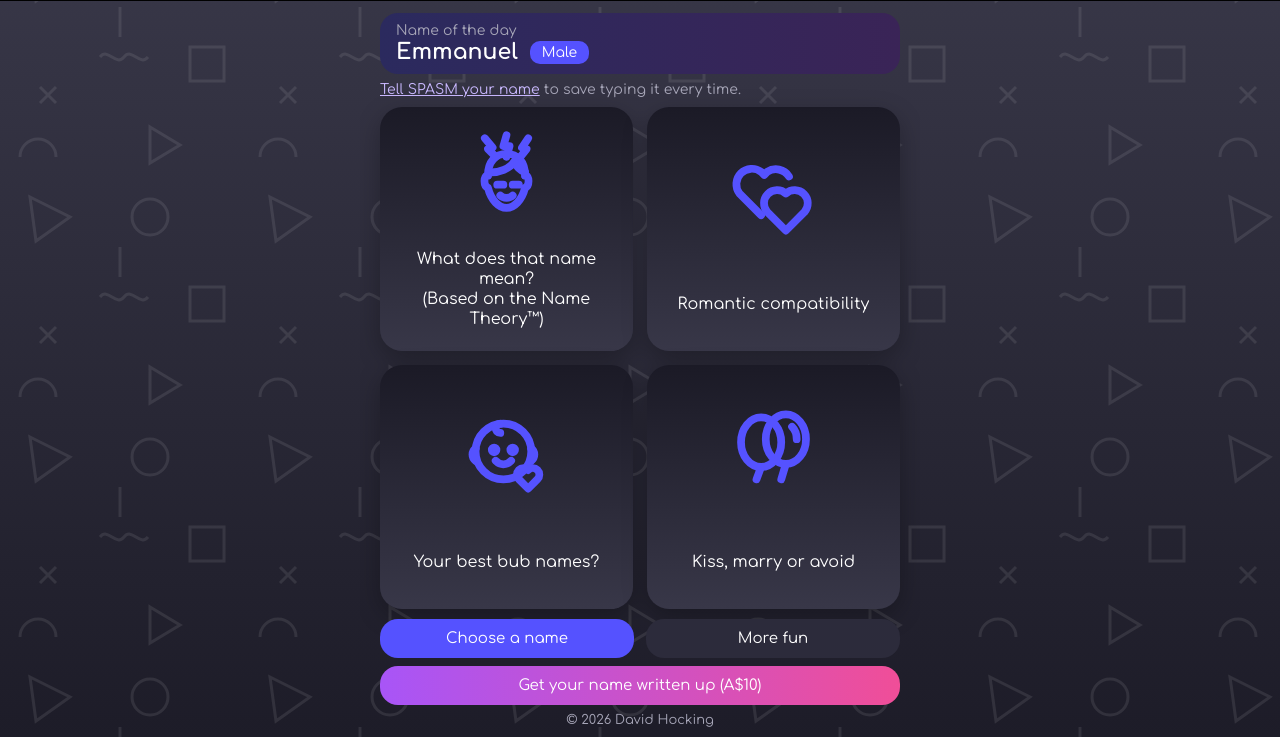
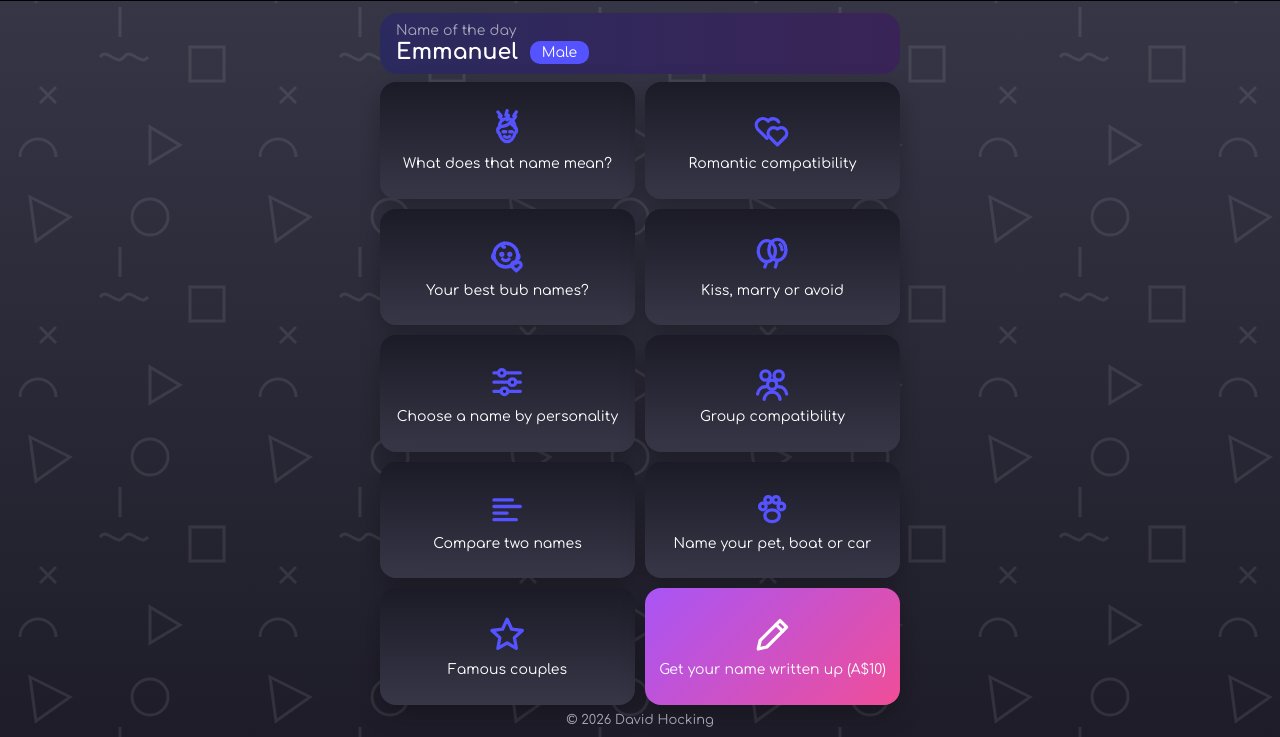
Before and after one commit to maxi8765/Spasm, a website with bundled scripts: page public/index.html in a window 1280 px wide. Shown: the part 63-800 px from the top of the page. Built offline with nearby package versions, Linux system fonts and the light colour scheme.

Commit message:
Home screen: every feature as a tile on one screen
Co-Authored-By: Claude Opus 5.5 <noreply@anthropic.com>
Claude-Session: https://claude.ai/code/session_0197JY2Pbpr59gu63pVE9R4L

```diff
--- a/public/css/app.css
+++ b/public/css/app.css
@@ -285,3 +285,12 @@ main.home .custom-link { margin: 8px 0 0; background: linear-gradient(90deg, var
 
 main.home .home-more .btn, main.home .custom-link { padding: 11px 6px; font-size: 15px; white-space: nowrap; overflow: hidden; text-overflow: ellipsis; }
 @media (max-height: 700px) { main.home .home-more .btn, main.home .custom-link { padding: 9px 6px; font-size: 14px; } main.home .tile { font-size: 14px; } }
+
+/* home: every feature as a tile, all on one screen */
+main.home .home-grid { grid-template-rows: repeat(5, 1fr); gap: 10px; }
+main.home .home-grid .tile { padding: 8px 8px; justify-content: center; gap: 6px; font-size: 14px; line-height: 1.2; border-radius: 16px; color: var(--blue); }
+main.home .home-grid .tile span { color: #fff; }
+main.home .home-grid .tile svg { height: 42%; max-height: 64px; width: auto; }
+main.home .home-grid .tile.paid { background: linear-gradient(135deg, var(--purple), var(--pink)); color: #fff; }
+.daily-me { margin-left: auto; color: var(--muted); font-size: 13px; }
+@media (max-height: 700px) { main.home .home-grid .tile { font-size: 12.5px; gap: 4px; } main.home .daily { padding: 6px 14px; } main.home .daily-n { font-size: 19px; } main.home .home-grid { gap: 8px; } }
--- a/public/js/app.js
+++ b/public/js/app.js
@@ -269,17 +269,21 @@ function home() {
   setBar({ help: 'home', share: sharer('What does your name say about you?', 'SPASM describes your personality just from your name, rates the romantic compatibility of any two people, suggests baby names and tells you who to kiss, marry or avoid.', location.origin + '/') });
   const me = meRecord(), nd = E.nameOfDay();
   view.className = 'home';
+  const tiles = [
+    ['#/meaning', ICON.head, 'What does that name mean?'],
+    ['#/compat', ICON.hearts, 'Romantic compatibility'],
+    ['#/bub', ICON.baby, 'Your best bub names?'],
+    ['#/kma', ICON.balloons, 'Kiss, marry or avoid'],
+    ['#/choose', ICON.sliders, 'Choose a name by personality'],
+    ['#/group', ICON.group, 'Group compatibility'],
+    ['#/compare', ICON.bars, 'Compare two names'],
+    ['#/pet', ICON.paw, 'Name your pet, boat or car'],
+    ['#/famous', ICON.star, 'Famous couples'],
+    ['#/custom', ICON.pen, `Get your name written up${STRIPE_LINK ? ` (${PRICE})` : ''}`, 'paid'],
+  ];
   view.innerHTML = `
-  <a class="daily" href="#/meaning/${nd.g}/${enc(nd.n)}"><span class="daily-k">Name of the day</span><span class="daily-n">${esc(nd.n)}</span><span class="tag ${nd.g}">${GLABEL[nd.g]}</span></a>
-  ${me ? `<p class="hello">Hi ${esc(me.n)}. <a href="#/meaning/${me.g}/${enc(me.n)}">Your name</a> &middot; <a href="#/me">change</a></p>` : `<p class="hello"><a href="#/me">Tell SPASM your name</a> to save typing it every time.</p>`}
-  <div class="grid">
-    <a class="tile" href="#/meaning" style="color:var(--blue)">${ICON.head}<span style="color:#fff">What does that name mean?<br>(Based on the Name Theory&trade;)</span></a>
-    <a class="tile" href="#/compat" style="color:var(--blue)">${ICON.hearts}<span style="color:#fff">Romantic compatibility</span></a>
-    <a class="tile" href="#/bub" style="color:var(--blue)">${ICON.baby}<span style="color:#fff">Your best bub names?</span></a>
-    <a class="tile" href="#/kma" style="color:var(--blue)">${ICON.balloons}<span style="color:#fff">Kiss, marry or avoid</span></a>
-  </div>
-  <div class="btn-row home-more"><a class="btn slim" href="#/choose">Choose a name</a><a class="btn slim secondary" href="#/more">More fun</a></div>
-  <a class="btn slim custom-link" href="#/custom">Get your name written up${STRIPE_LINK ? ` (${PRICE})` : ''}</a>
+  <a class="daily" href="#/meaning/${nd.g}/${enc(nd.n)}"><span class="daily-k">Name of the day</span><span class="daily-n">${esc(nd.n)}</span><span class="tag ${nd.g}">${GLABEL[nd.g]}</span>${me ? `<span class="daily-me">Hi ${esc(me.n)}</span>` : ''}</a>
+  <div class="grid home-grid">${tiles.map(([h, ic, t, cls]) => `<a class="tile${cls ? ' ' + cls : ''}" href="${h}">${ic}<span>${esc(t)}</span></a>`).join('')}</div>
   <p class="copy">&copy; 2026 David Hocking</p>`;
 }
 
@@ -1000,7 +1004,7 @@ boot().catch(() => { view.innerHTML = '<p class="loading">Could not load SPASM.
 // ---------- updates ----------
 // Installed copies check for a new release whenever they're opened or brought back to the front.
 // Run scripts/bump_version.py on each release; it updates APP_VERSION, version.json and the cache name together.
-const APP_VERSION = 22;
+const APP_VERSION = 23;
 let updateShown = false;
 function showUpdate() {
   if (updateShown) return;
--- a/public/js/icons.js
+++ b/public/js/icons.js
@@ -13,5 +13,11 @@ export const ICON = {
   kiss: s('<path d="M8 32c6-8 14-12 18-9 3 2 3 2 6 0s3-2 6 0c4-3 12 1 18 9-6 9-14 13-24 13S14 41 8 32z"/><path d="M8 32c10 2 18 2 24 0s14-2 24 0"/>', 'stroke-width="3.5"'),
   ring: s('<circle cx="32" cy="40" r="15"/><path d="m24 14 8-8 8 8-8 10z"/>', 'stroke-width="3.5"'),
   avoid: s('<circle cx="32" cy="32" r="22"/><path d="m16 16 32 32"/>', 'stroke-width="4"'),
+  sliders: s('<path d="M12 18h40M12 32h40M12 46h40"/><circle cx="24" cy="18" r="5" fill="#1b1a26"/><circle cx="40" cy="32" r="5" fill="#1b1a26"/><circle cx="28" cy="46" r="5" fill="#1b1a26"/>', 'stroke-width="4"'),
+  group: s('<circle cx="22" cy="22" r="7"/><circle cx="42" cy="22" r="7"/><circle cx="32" cy="36" r="7"/><path d="M10 50c1-7 6-11 12-11M54 50c-1-7-6-11-12-11M20 58c1-7 6-11 12-11s11 4 12 11"/>', 'stroke-width="3.5"'),
+  bars: s('<path d="M12 18h28M12 28h40M12 38h20M12 48h34"/>', 'stroke-width="5"'),
+  paw: s('<ellipse cx="32" cy="42" rx="11" ry="9"/><circle cx="18" cy="28" r="5"/><circle cx="26" cy="18" r="5"/><circle cx="38" cy="18" r="5"/><circle cx="46" cy="28" r="5"/>', 'stroke-width="3.5"'),
+  star: s('<path d="m32 8 7 15 16 2-12 11 3 16-14-8-14 8 3-16L9 25l16-2z"/>', 'stroke-width="3.5"'),
+  pen: s('<path d="M44 10 54 20 24 50l-13 3 3-13z"/><path d="m38 16 10 10"/>', 'stroke-width="3.5"'),
   refresh: s('<path d="M50 30a18 18 0 1 0-5 13"/><path d="M50 14v16H34"/>', 'stroke-width="4"'),
 };
--- a/public/sw.js
+++ b/public/sw.js
@@ -1,5 +1,5 @@
 // Offline support: cache the shell and data files as they are used.
-const CACHE = 'spasm-v22';
+const CACHE = 'spasm-v23';
 const SHELL = ['/', '/index.html', '/css/app.css', '/js/app.js', '/js/engine.js', '/js/help.js', '/js/icons.js', '/js/share.js', '/js/i18n.js',
   '/img/logo.png', '/fonts/comfortaa-latin-400-normal.woff2', '/fonts/comfortaa-latin-700-normal.woff2', '/img/icon-192.png', '/paper.html', '/data/names.json?v=2', '/data/tables.json?v=2'];
 self.addEventListener('install', (e) => e.waitUntil(caches.open(CACHE).then((c) => c.addAll(SHELL)).then(() => self.skipWaiting())));
--- a/public/version.json
+++ b/public/version.json
@@ -1 +1 @@
-{"v": 22}
+{"v": 23}
```
